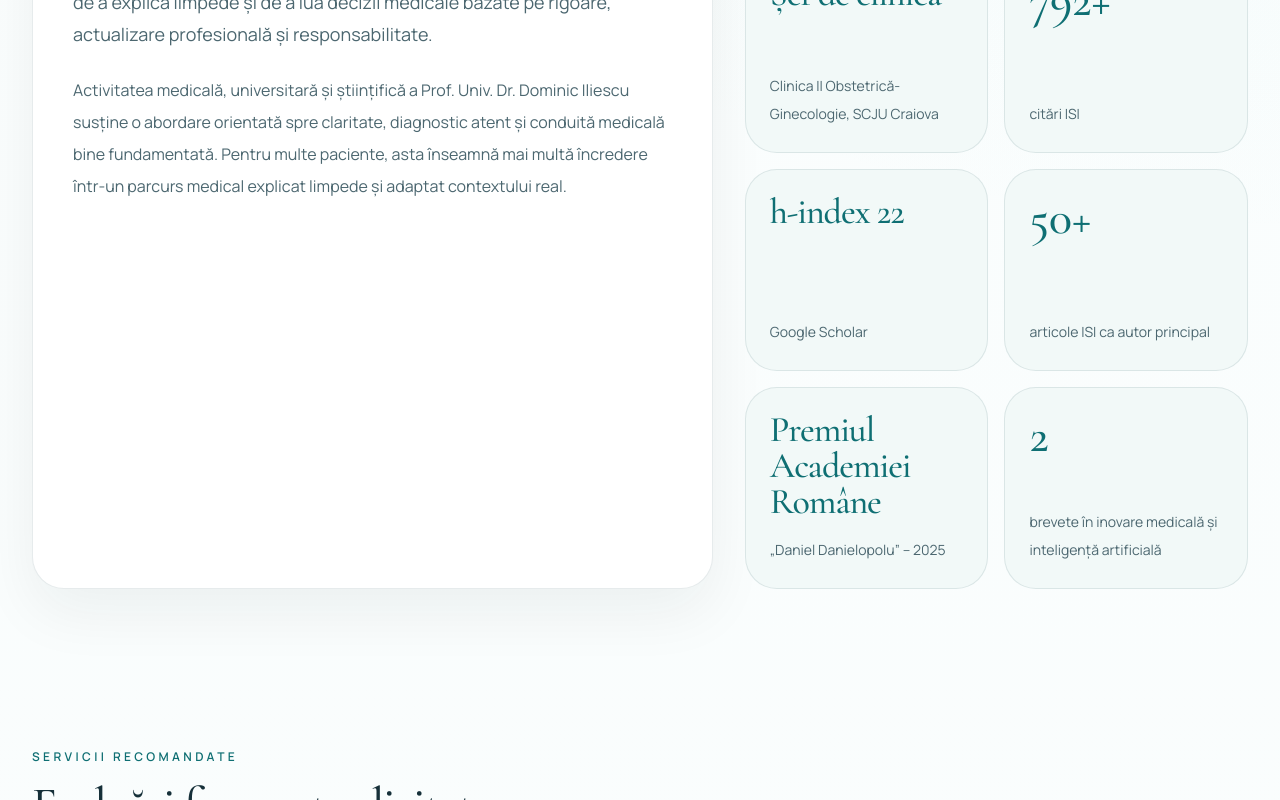
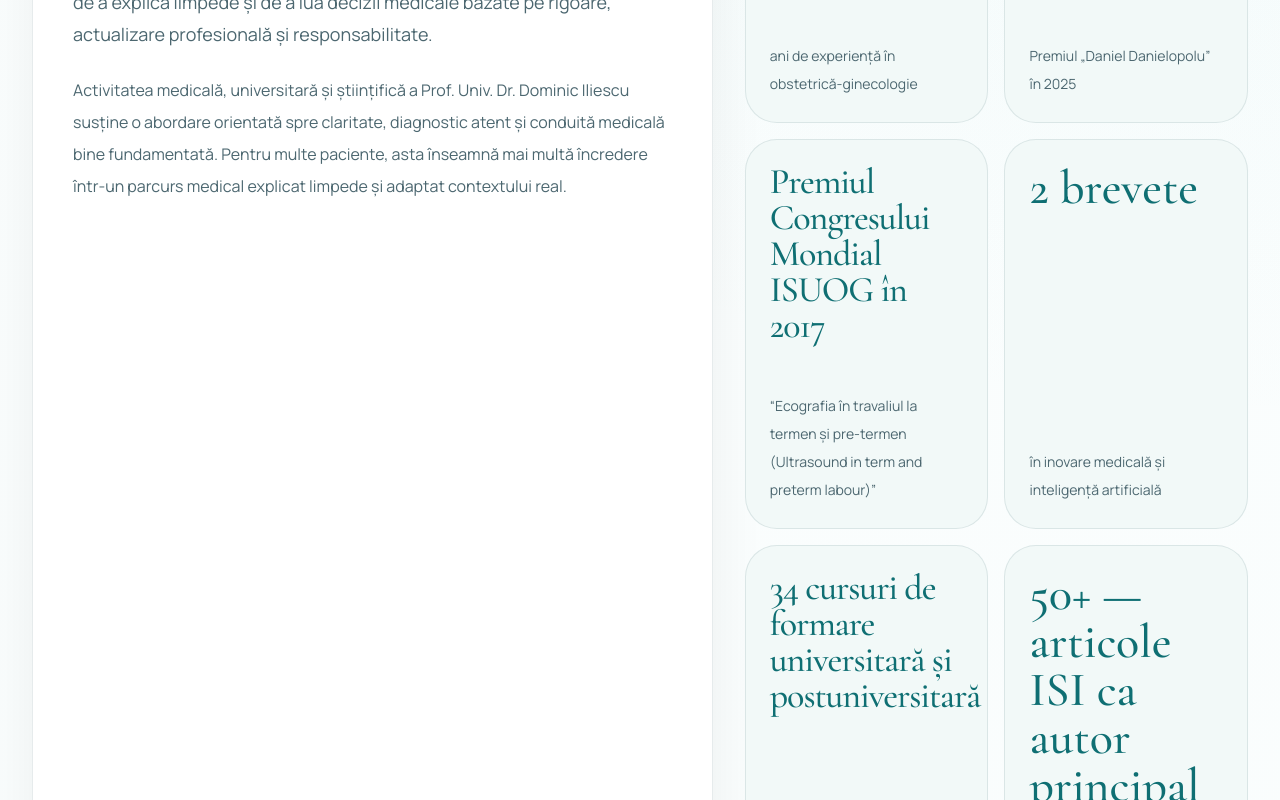
Before and after one commit to SynNabres/IliescuDominic, a Next.js app: page / in a window 1280 px wide. Shown: the part 1200-2000 px from the top of the page. Built offline with nearby package versions, Linux system fonts and the light colour scheme; no server answers.

Commit message:
Update page.tsx

```diff
--- a/src/app/page.tsx
+++ b/src/app/page.tsx
@@ -41,36 +41,36 @@ const aboutApproachStats: AboutApproachStat[] = [
     label: "ani de experiență în obstetrică-ginecologie",
   },
   {
-    value: "Profesor universitar",
-    label: "Obstetrică-Ginecologie, UMF Craiova",
+    value: "Premiul Academiei Române",
+    label: "Premiul „Daniel Danielopolu” în 2025",
     compact: true,
   },
   {
-    value: "Șef de clinică",
-    label: "Clinica II Obstetrică-Ginecologie, SCJU Craiova",
+    value: "Premiul Congresului Mondial ISUOG în 2017",
+    label: "“Ecografia în travaliul la termen şi pre-termen (Ultrasound in term and preterm labour)”",
     compact: true,
+  },
+  {
+    value: "2 brevete ",
+    label: "în inovare medicală și inteligență artificială",
+  },
+  {
+    value: "34 cursuri de formare universitară și postuniversitară",
+    label: "atât naționale, cât și internaționale",
+    compact: true,
+  },
+  {
+    value: "50+ — articole ISI ca autor principal",
+    label: "108 articole ISI în total, 349 Alte Volume de rezumate cu ISBN / ISSN",
   },
   {
     value: "792+",
     label: "citări ISI",
-  },
-  {
-    value: "h-index 22",
-    label: "Google Scholar",
     compact: true,
   },
   {
-    value: "50+",
-    label: "articole ISI ca autor principal",
-  },
-  {
-    value: "Premiul Academiei Române",
-    label: "„Daniel Danielopolu” – 2025",
-    compact: true,
-  },
-  {
-    value: "2",
-    label: "brevete în inovare medicală și inteligență artificială",
+    value: "1712 citări Google scholar",
+    label: "h-index 22, i10-index 50",
   },
 ];
 
```
